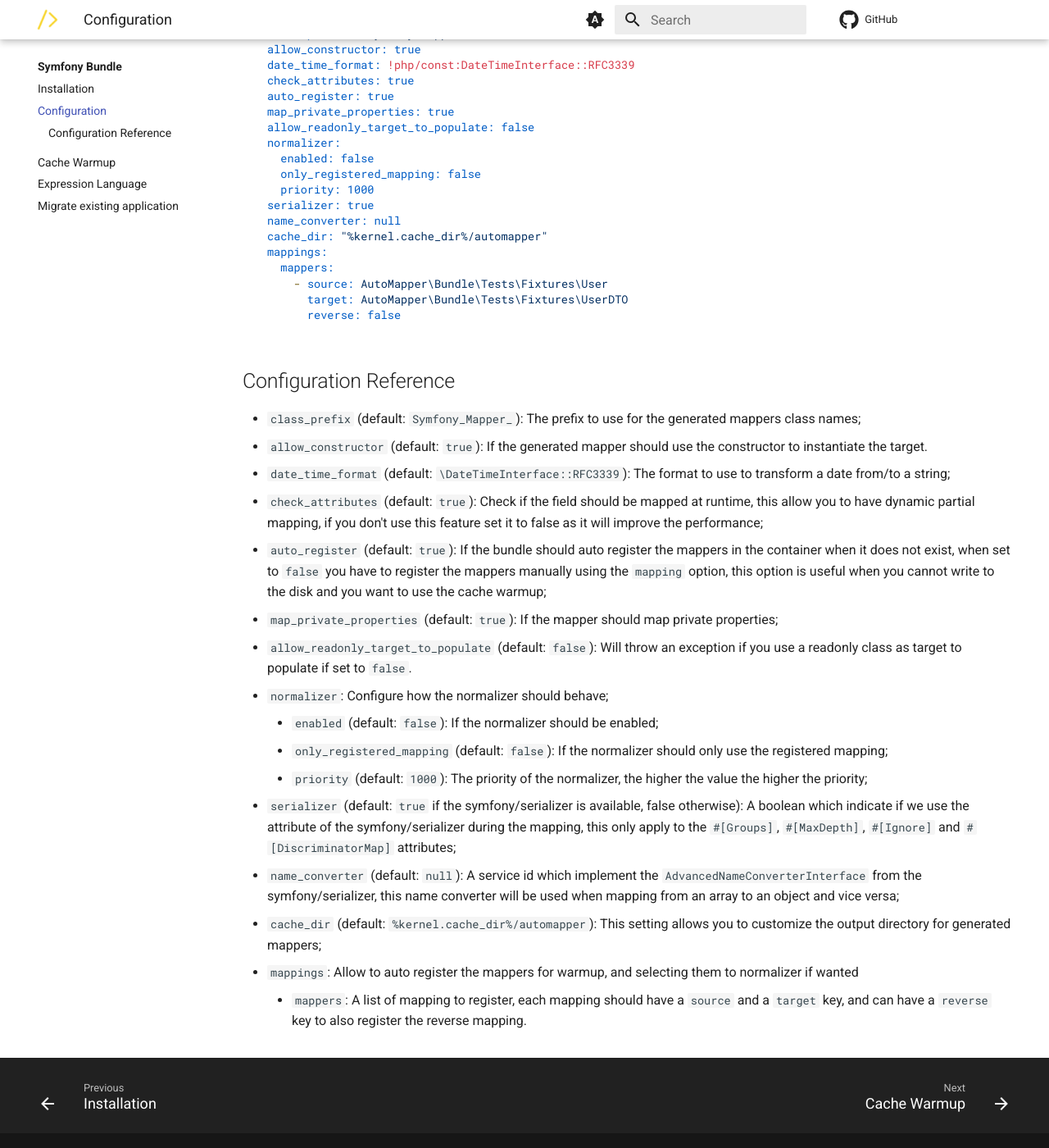
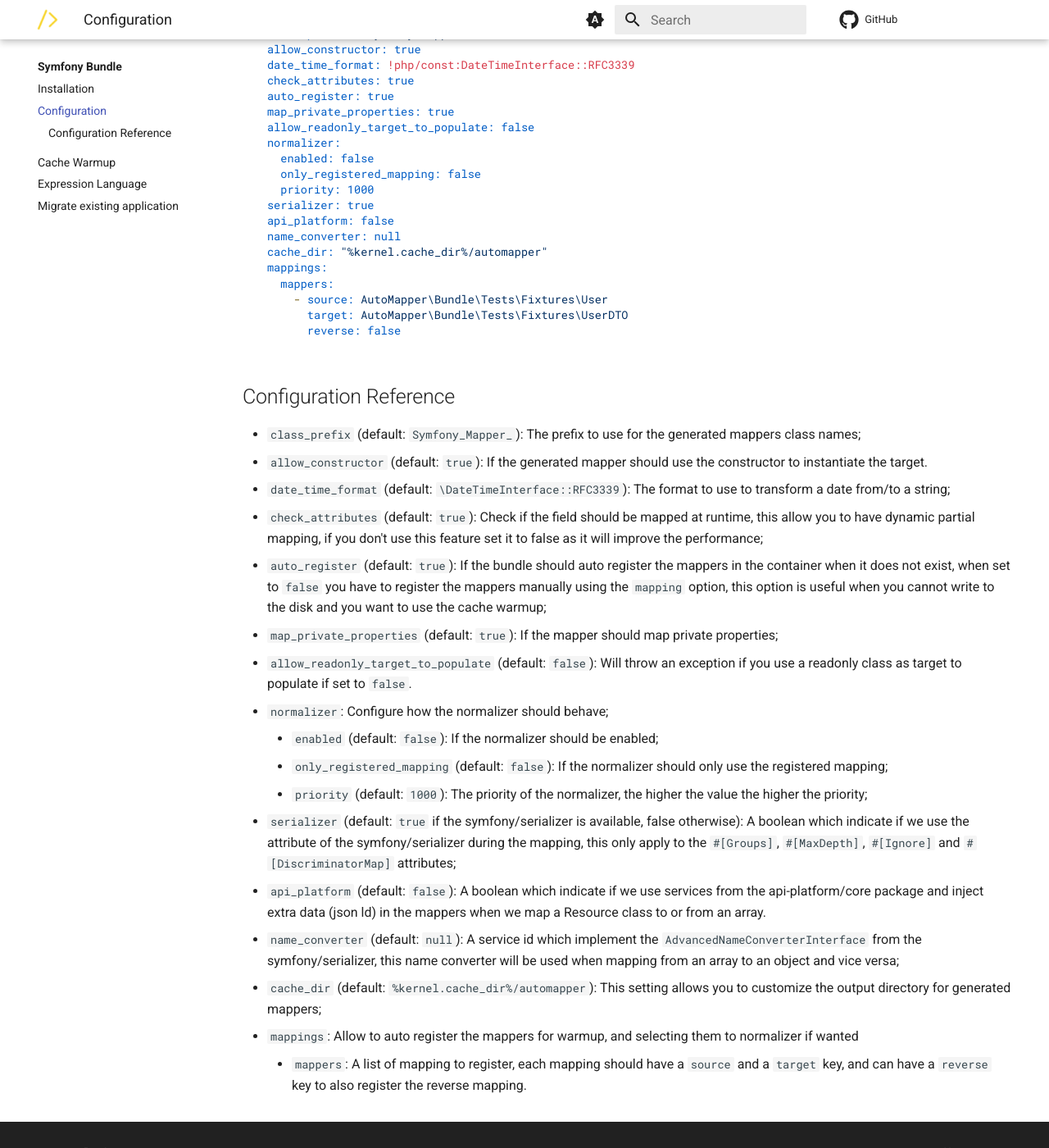
Before and after one commit to jolicode/automapper, an MkDocs documentation site: the page built from docs/bundle/configuration.md, in a window 1280 px wide and 1400 px high, scrolled down 354 px. Shown: the whole window at 82% size. Built offline with MkDocs 1.6.1 and Material for MkDocs 9.7.7, drawn with Linux system fonts in a browser that asks for light colours; comment, search, counter and statistics services are not loaded; the version menu is left out.

Commit message:
feat(api-platform): add documentation

```diff
--- a/docs/bundle/configuration.md
+++ b/docs/bundle/configuration.md
@@ -20,6 +20,7 @@ automapper:
     only_registered_mapping: false
     priority: 1000
   serializer: true
+  api_platform: false
   name_converter: null
   cache_dir: "%kernel.cache_dir%/automapper"
   mappings:
@@ -49,6 +50,8 @@ automapper:
 * `serializer` (default: `true` if the symfony/serializer is available, false otherwise): A boolean which indicate
   if we use the attribute of the symfony/serializer during the mapping, this only apply to the `#[Groups]`, `#[MaxDepth]`,
   `#[Ignore]` and `#[DiscriminatorMap]` attributes;
+* `api_platform` (default: `false`): A boolean which indicate if we use services from the api-platform/core package and
+inject extra data (json ld) in the mappers when we map a Resource class to or from an array.
 * `name_converter` (default: `null`): A service id which implement the `AdvancedNameConverterInterface` from the symfony/serializer,
   this name converter will be used when mapping from an array to an object and vice versa;
 * `cache_dir` (default: `%kernel.cache_dir%/automapper`): This setting allows you to customize the output directory
```
Also changed, not shown: docs/bundle/api-platform.md (added, +16 -0 lines).
